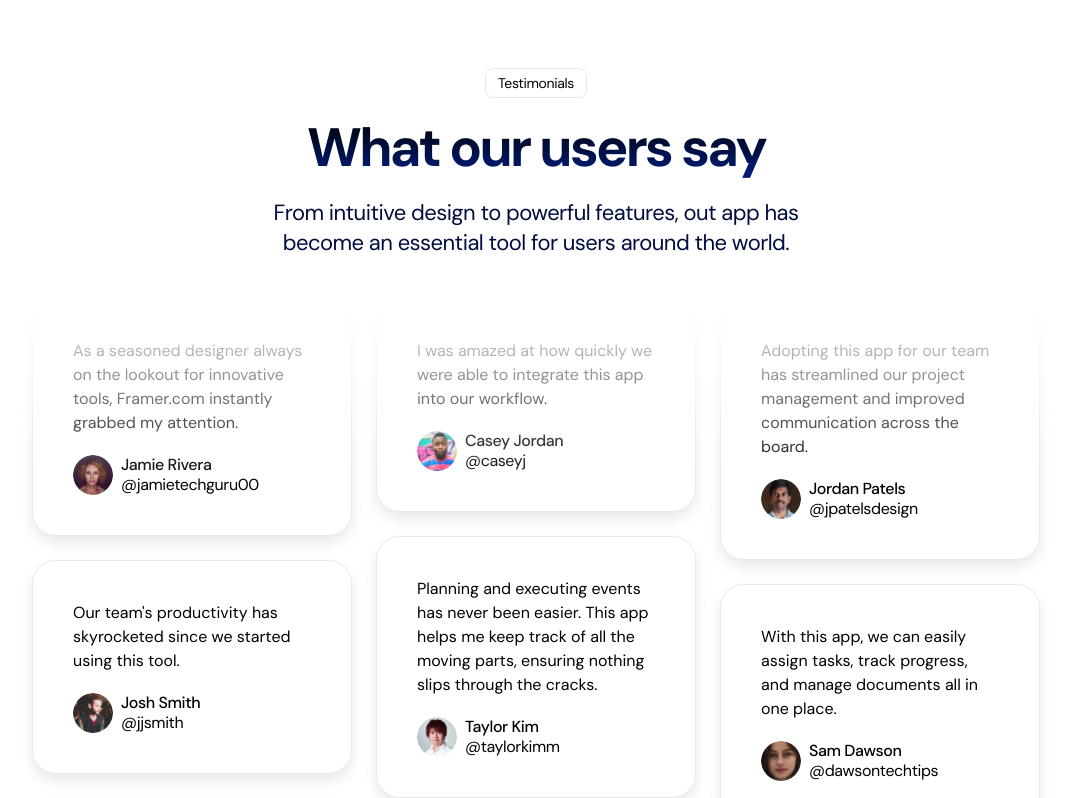
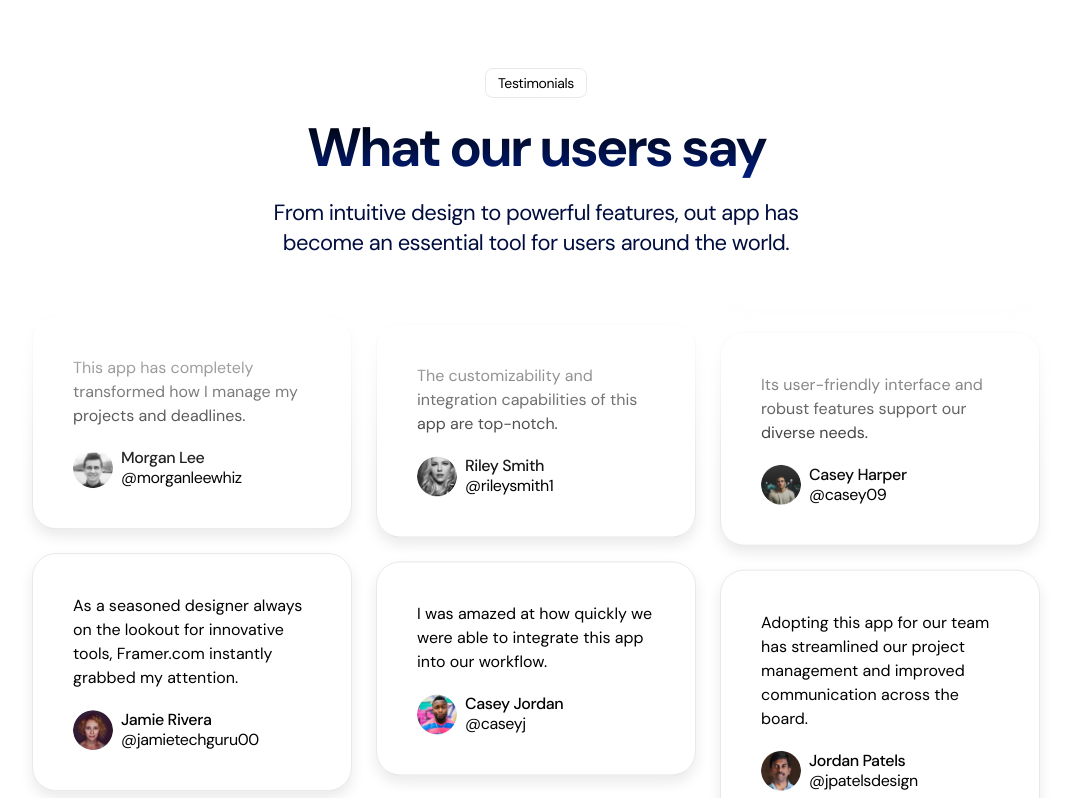
Before and after one commit to KwanJunEr/lightsOn_SAAS_Landing_Page, a Next.js app: page / in a window 1280 px wide. Shown: the part 3145-3943 px from the top of the page, without its empty margins (104-1175 px from the left). Built offline with nearby package versions, Linux system fonts and the light colour scheme.

Commit message:
completed three hours of content

```diff
--- a/sections/Testimonials.tsx
+++ b/sections/Testimonials.tsx
@@ -12,7 +12,7 @@ import avatar8 from "@/public/assets/avatar-8.png";
 import avatar9 from "@/public/assets/avatar-9.png";
 import Image from "next/image";
 import { twMerge } from "tailwind-merge";
-import test from "node:test";
+import { motion } from "framer-motion";
 
 const testimonials = [
   {
@@ -75,28 +75,51 @@ const firstColumn = testimonials.slice(0, 3);
 const secondColumn = testimonials.slice(3, 6);
 const thirdColumn = testimonials.slice(6, 9);
 
-const TestimonialsColumn = (props : { className? : string;  testimonials : typeof testimonials}) => (
-  <div className={twMerge("flex flex-col gap-6 pb-6",props.className)} >
+const TestimonialsColumn = (props: {
+  className?: string;
+  testimonials: typeof testimonials;
+}) => (
+  <div className={props.className}>
+  <motion.div
+  animate = {{
+    translateY : '-50%'
+  }}
+  transition ={{
+    duration: 10,
+    repeat: Infinity,
+    ease: 'linear',
+    repeatType:'loop'
+  }}
+  className="flex flex-col gap-6 pb-6">
+    {/* Duplicate testimonials */}
+    {[...Array(2)].map((_, index) => (
+      <React.Fragment key={index}>
         {props.testimonials.map(({ text, imageSrc, name, username }) => (
-    <div className="card">
+          <div className="card" key={`${username}-${index}`}>
             <div>{text}</div>
             <div className="flex items-center gap-2 mt-5">
               <Image
+                width={40}
+                height={40}
                 src={imageSrc}
                 alt={name}
-          width={40}
-          height={40}
                 className="h-10 w-10 rounded-full"
               />
               <div className="flex flex-col">
-          <div className="font-medium tracking-tight leading-5">{name}</div>
-          <div className="leading-5 tracking-tight">{username} </div>
+                <div className="font-medium tracking-tight leading-5">
+                  {name}
+                </div>
+                <div className="leading-5 tracking-tight">{username}</div>
               </div>
             </div>
           </div>
         ))}
+      </React.Fragment>
+    ))}
+  </motion.div>
   </div>
-)
+);
+
 
 const Testimonials = () => {
   return (
@@ -113,10 +136,15 @@ const Testimonials = () => {
           </p>
         </div>
         <div className="flex justify-center gap-6 mt-10 [mask-image:linear-gradient(to_bottom,transparent,black_25%,black_75%,transparent)] max-h-[740px] overflow-hidden">
-
           <TestimonialsColumn testimonials={firstColumn} />
-        <TestimonialsColumn testimonials={secondColumn} className="hidden md:flex"/>
-        <TestimonialsColumn testimonials={thirdColumn} className="hidden lg:flex"/>
+          <TestimonialsColumn
+            testimonials={secondColumn}
+            className="hidden md:block"
+          />
+          <TestimonialsColumn
+            testimonials={thirdColumn}
+            className="hidden lg:block"
+          />
         </div>
       </div>
     </section>
```
Lines whose indentation alone changed are shown as unchanged.
